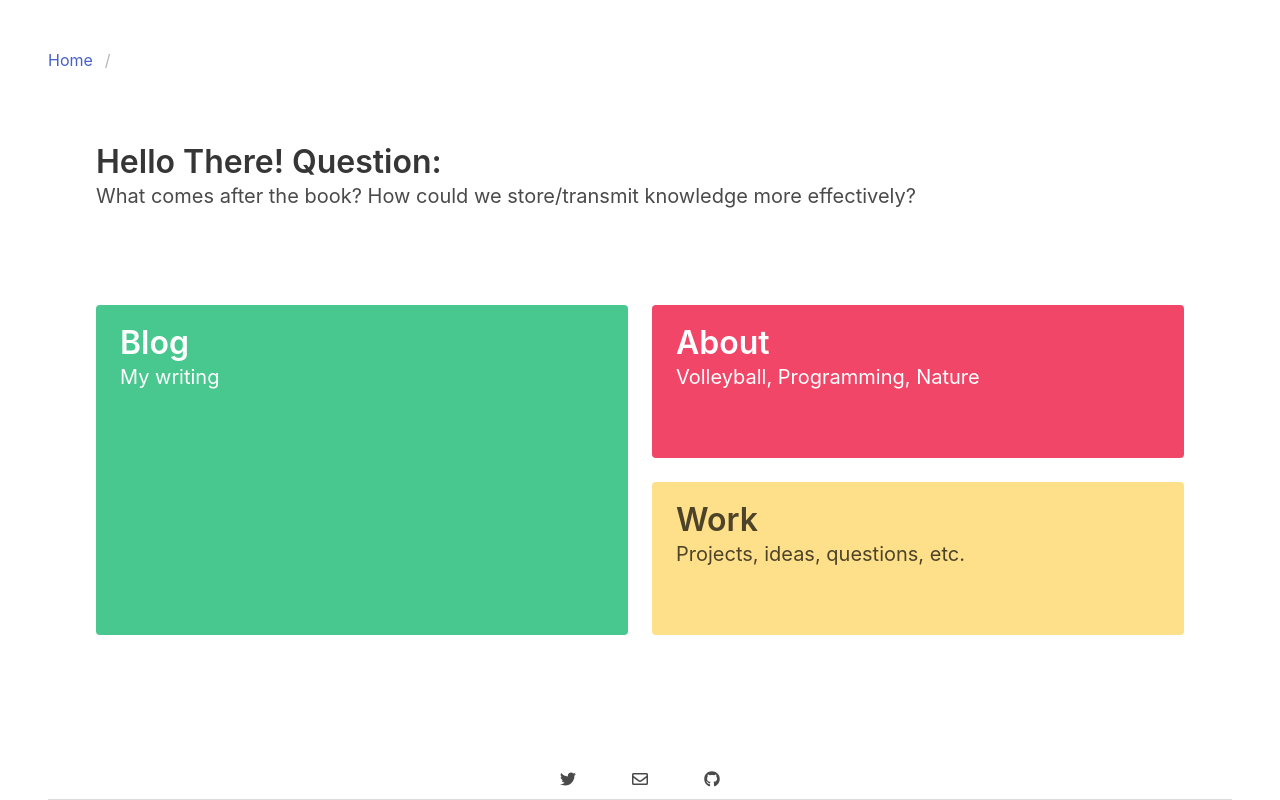
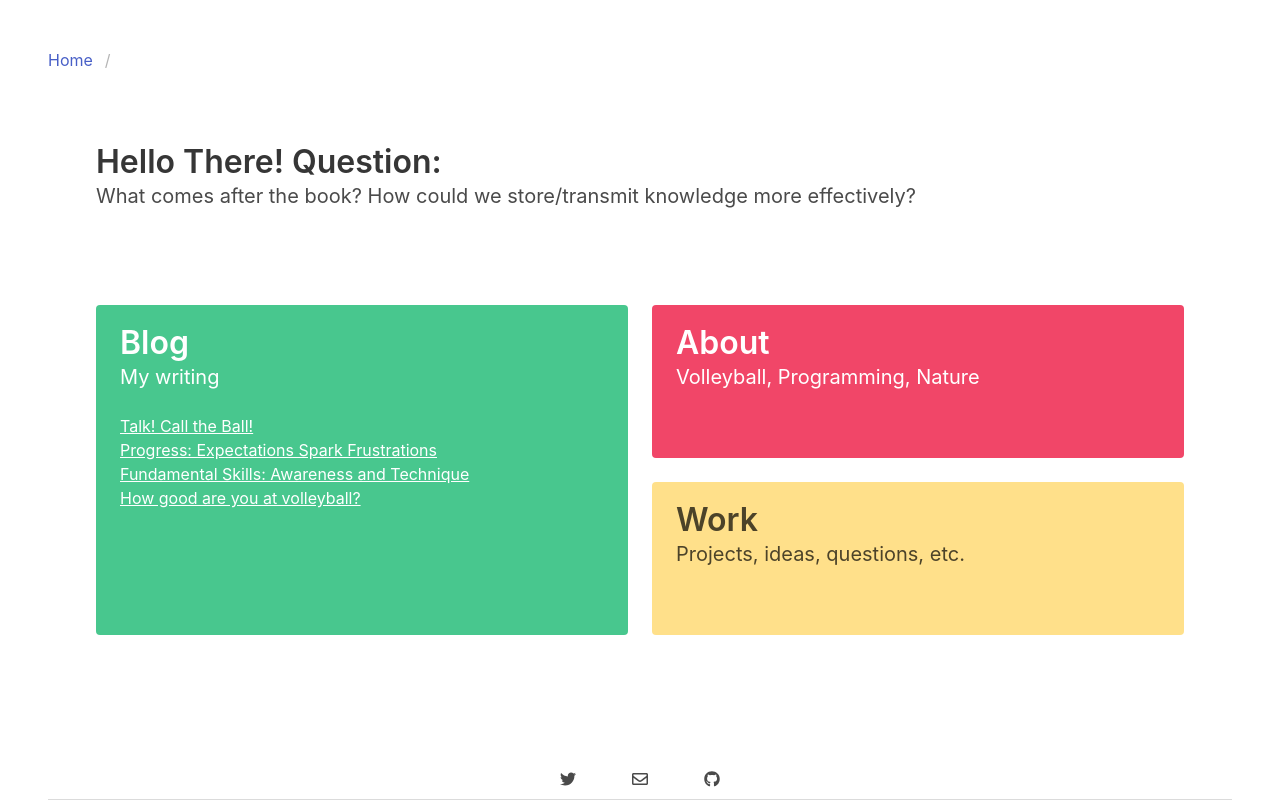
Before and after one commit to eli1797/Learning_Vue, a Vue app in the folder blog/: page / in a window 1280 px wide. Built offline with nearby package versions, Linux system fonts and the light colour scheme.

Commit message:
links on blog page

```diff
--- a/blog/src/views/Home.vue
+++ b/blog/src/views/Home.vue
@@ -20,6 +20,14 @@
                 <router-link class="tile is-child notification is-success" to="/blog">
                   <p class="title">Blog</p>
                   <p class="subtitle">My writing</p>
+                  <!-- An unordered list of links to ids on the bloe -->
+                  <ul>
+                    <li><router-link to="/blog#talk">Talk! Call the Ball!</router-link></li>
+                    <li><router-link to="/blog#progress">Progress: Expectations Spark Frustrations</router-link></li>
+                    <li><router-link to="/blog#fundamentals">Fundamental Skills: Awareness and Technique</router-link></li>
+                    <li><router-link to="/blog#eval">How good are you at volleyball?</router-link></li>
+                  </ul>
+
                   <br>
                 </router-link>
               </div>
```
